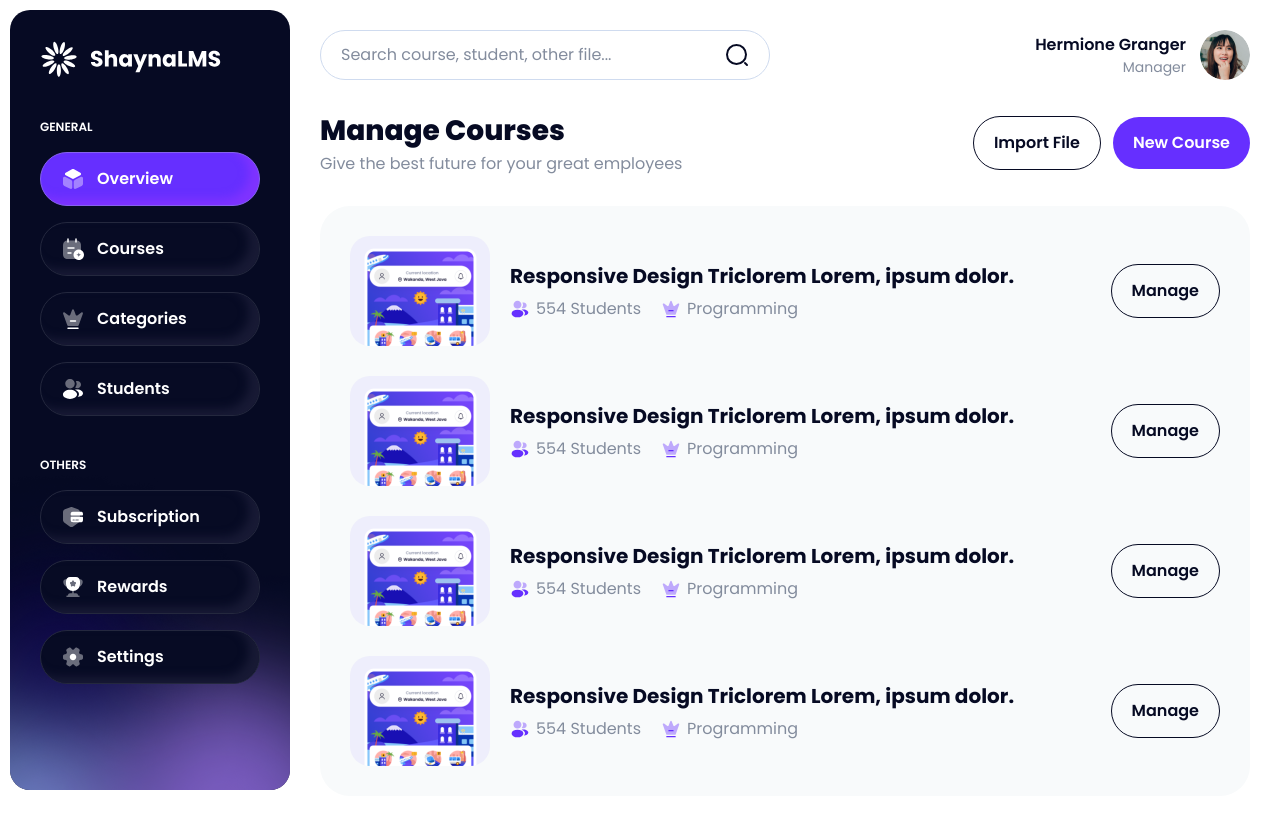
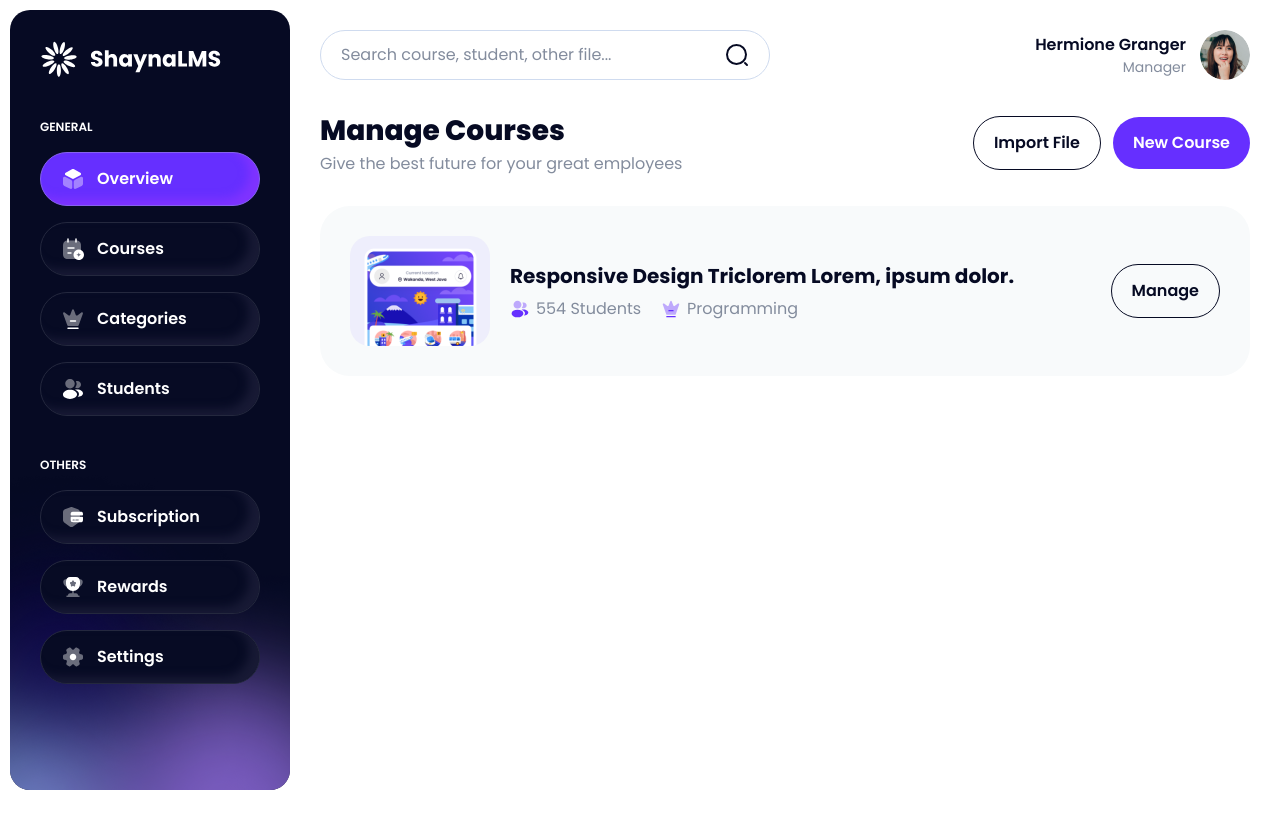
Before and after one commit to AbduhDzaky/ShaynaLMS, a React (Vite) app: page /manager/courses in a window 1280 px wide. After the commit the page ends 800 px from the top, so only its background shows below. Built offline with nearby package versions, Linux system fonts and the light colour scheme.

Commit message:
modif card with props

```diff
--- a/package.json
+++ b/package.json
@@ -13,6 +13,7 @@
     "@tailwindcss/vite": "^4.1.18",
     "@tanstack/react-query": "^5.90.20",
     "axios": "^1.13.4",
+    "prop-types": "^15.8.1",
     "react": "^19.2.0",
     "react-dom": "^19.2.0",
     "react-hook-form": "^7.71.1",
--- a/src/pages/manager/courses/card.jsx
+++ b/src/pages/manager/courses/card.jsx
@@ -1,23 +1,25 @@
-import React from "react";
+import { Link } from "react-router-dom";
+import Proptypes from "prop-types";
 
 export default function CardCourse({
-    imageUrl,
-    name,
-    totalStudents,
-    category
+  id = 1,
+  imageUrl = "/assets/images/thumbnails/th-1.png",
+  name = "Responsive Design Triclorem Lorem, ipsum dolor.",
+  totalStudents = 554,
+  category = "Programming",
 }) {
   return (
     <div className="card flex items-center gap-5">
       <div className="flex shrink-0 w-[140px] h-[110px] rounded-[20px] bg-[#D9D9D9] overflow-hidden">
         <img
-          src="/assets/images/thumbnails/th-1.png"
+          src={imageUrl}
           className="w-full h-full object-cover"
           alt="thumbnail"
         />
       </div>
       <div className="w-full">
         <h3 className="font-bold text-xl leading-[30px] line-clamp-1">
-          Responsive Design Triclorem Lorem, ipsum dolor.
+          {name}
         </h3>
         <div className="flex items-center gap-5">
           <div className="flex items-center gap-[6px] mt-[6px]">
@@ -26,7 +28,7 @@ export default function CardCourse({
               className="w-5 h-5"
               alt="icon"
             />
-            <p className="text-[#838C9D]">554 Students</p>
+            <p className="text-[#838C9D]">{totalStudents} Students</p>
           </div>
           <div className="flex items-center gap-[6px] mt-[6px]">
             <img
@@ -34,18 +36,26 @@ export default function CardCourse({
               className="w-5 h-5"
               alt="icon"
             />
-            <p className="text-[#838C9D]">Programming</p>
+            <p className="text-[#838C9D]">{category}</p>
           </div>
         </div>
       </div>
       <div className="flex justify-end items-center gap-3">
-        <a
-          href="manage-course-materi.html"
+        <Link
+          to={`/manager/courses/${id}`}
           className="w-fit rounded-full border border-[#060A23] p-[14px_20px] font-semibold text-nowrap"
         >
           Manage
-        </a>
+        </Link>
       </div>
     </div>
   );
 }
+
+CardCourse.propTypes = {
+  id: Proptypes.number,
+  imageUrl: Proptypes.string,
+  totalStudents: Proptypes.string,
+  category: Proptypes.string,
+  name: Proptypes.string,
+};
--- a/src/pages/manager/courses/index.jsx
+++ b/src/pages/manager/courses/index.jsx
@@ -32,9 +32,6 @@ export default function ManageCoursePage() {
         id="CourseList"
         className="flex flex-col w-full rounded-[30px] p-[30px] gap-[30px] bg-[#F8FAFB]"
       >
-        <CardCourse />
-        <CardCourse />
-        <CardCourse />
         <CardCourse />
         {/* <div id="Pagination" className="flex items-center gap-3">
           <button
```
Also changed, not shown: 1 other file (tests, documents, lock files or other folders).
